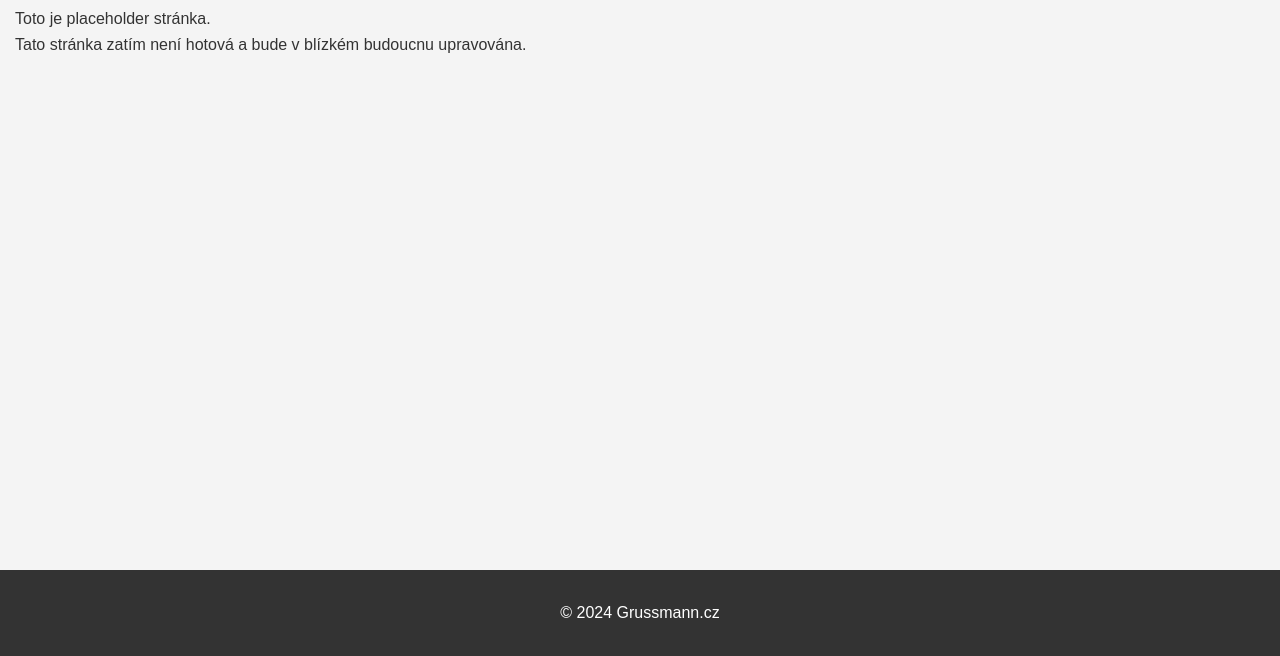
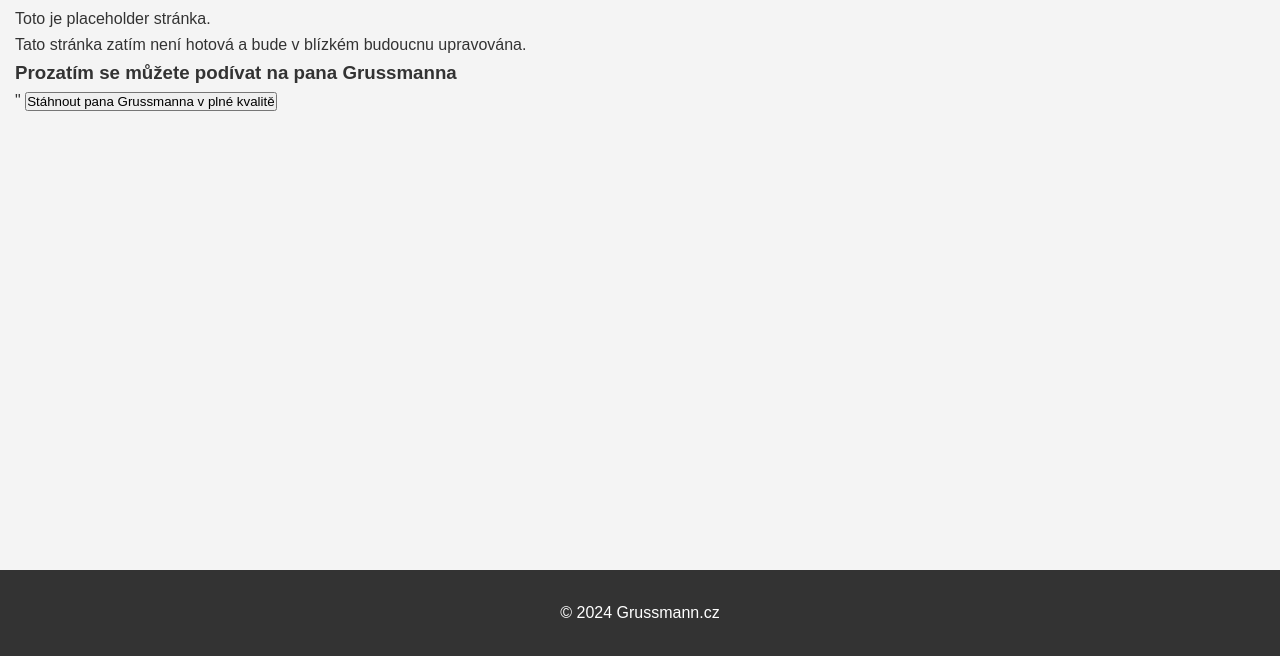
Before and after one commit to Ferenc1234/Grussmann.cz, a plain HTML site: page index.html in a window 1280 px wide. Shown: the part 144-800 px from the top of the page. Drawn offline with Linux system fonts and the light colour scheme.

Commit message:
download update

```diff
--- a/index.html
+++ b/index.html
@@ -13,7 +13,21 @@
     <div class="mainbody">
         <h1>Vítejte na Grussmann.cz</h1>
         <p>Toto je placeholder stránka.</p>
-        <p>Tato stránka zatím není hotová a bude v blízkém budoucnu upravována.</p></div>
+        <p>Tato stránka zatím není hotová a bude v blízkém budoucnu upravována.</p>
+        <h3>Prozatím se můžete podívat na pana Grussmanna</h3><a href="https://blog.iservery.com/wp-content/uploads/2013/01/2012-10-27-202404.jpg"></a>"
+        <button onclick="downloadImage()">Stáhnout pana Grussmanna v plné kvalitě</button>
+
+        <script>
+        function downloadImage() {
+            const link = document.createElement('a');
+            link.href = 'https://blog.iservery.com/wp-content/uploads/2013/01/2012-10-27-202404.jpg';
+            link.download = 'Grussmann.jpg';
+            document.body.appendChild(link);
+            link.click();
+            document.body.removeChild(link);
+        }
+        </script>
+    </div>
     <div class="footer">
         <p>&copy; 2024 Grussmann.cz</p>
     </div>
```
